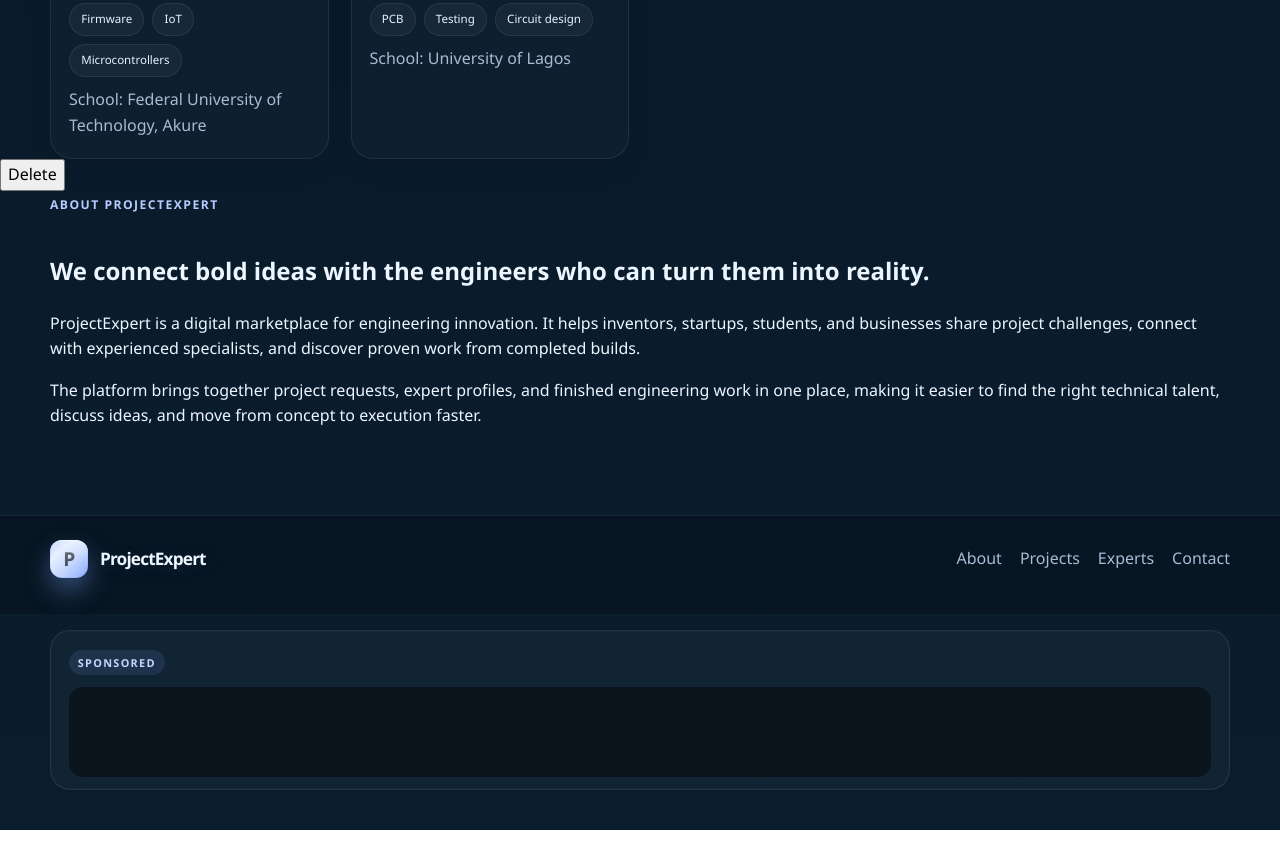
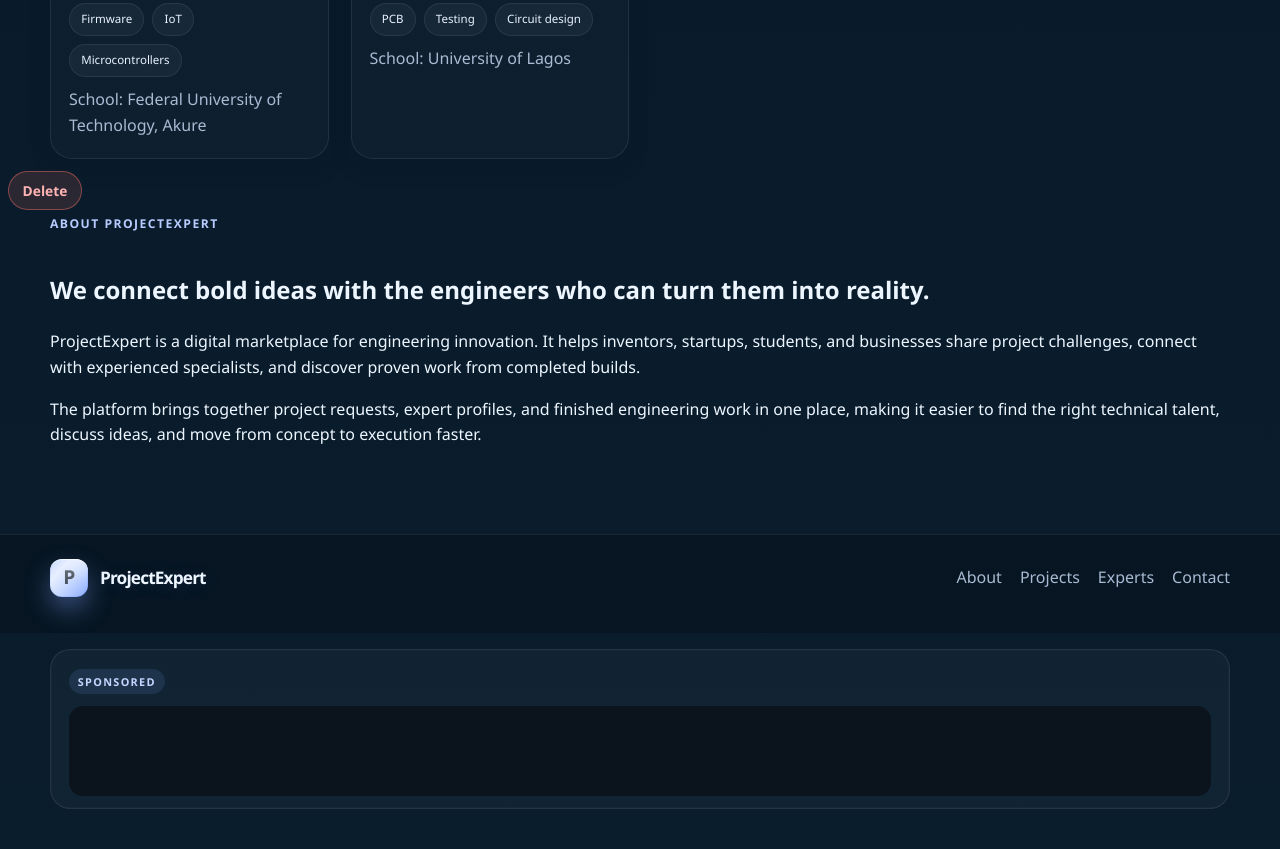
Before and after one commit to henryime1234/project-expert-repository-2, a plain HTML site: page project fair app/frontend/index.html in a window 1280 px wide. Shown: the part 4348-5197 px from the top of the page. Drawn offline with Linux system fonts and the light colour scheme; no server answers.

Commit message:
Update styles.css

```diff
--- a/project fair app/frontend/styles.css
+++ b/project fair app/frontend/styles.css
@@ -606,6 +606,34 @@ a {
   height: 220px;
   object-fit: cover;
 }
+.delete-project-btn,
+.delete-finished-btn,
+.delete-engineer-btn {
+  display: inline-flex;
+  align-items: center;
+  gap: 0.35rem;
+  margin-top: 0.75rem;
+  margin-left: 0.5rem;
+  padding: 0.45rem 0.85rem;
+  border: 1px solid rgba(249, 112, 102, 0.45);
+  border-radius: 20px;
+  background: rgba(249, 112, 102, 0.14);
+  color: #ffb4b4;
+  font-size: 0.86rem;
+  font-weight: 600;
+  cursor: pointer;
+  transition: transform 0.2s ease, background 0.2s ease, border-color 0.2s ease;
+}
+
+.delete-project-btn:hover,
+.delete-finished-btn:hover,
+.delete-engineer-btn:hover {
+  transform: translateY(-1px);
+  border-color: #f97066;
+  background: rgba(249, 112, 102, 0.26);
+  color: #ffffff;
+}
+
 
 .request-card {
   cursor: pointer;
```
